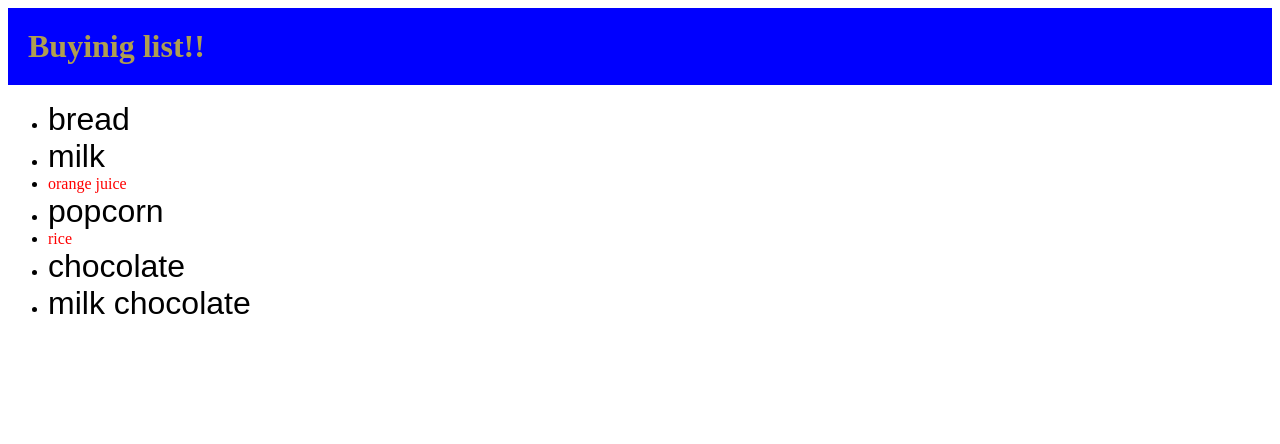
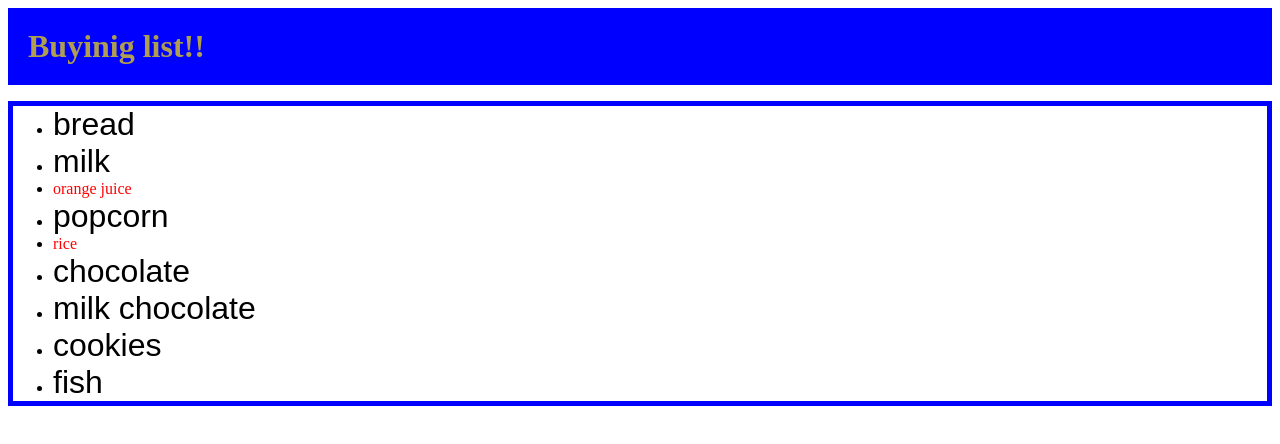
Before and after one commit to Bioiqs-iGem/iGEMWiki_EdTutorial, a plain HTML site: page index.html in a window 1280 px wide. Drawn offline with Linux system fonts and the light colour scheme.

Commit message:
Second commit

```diff
--- a/index.html
+++ b/index.html
@@ -17,6 +17,8 @@
         <li><span id="important">rice</span></li>
         <li><span class="items">chocolate</span></li>
         <li><span class="items">milk chocolate</span></li>
+        <li><span class="items">cookies</span></li>
+        <li><span class="items">fish</span></li>
     </ul>
 </body>
 </html>
--- a/style.css
+++ b/style.css
@@ -12,3 +12,7 @@ h1{
 #important{
     color:red;
 }
+
+.buying{
+    border: 5px solid blue;
+}
```
